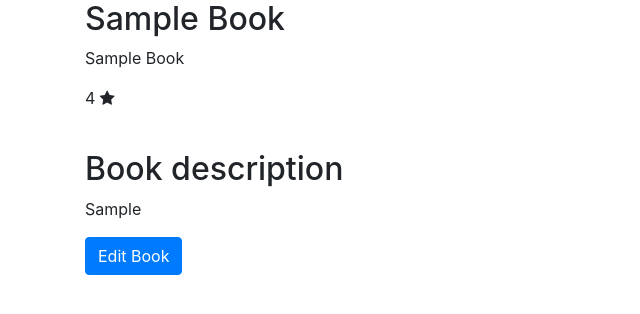
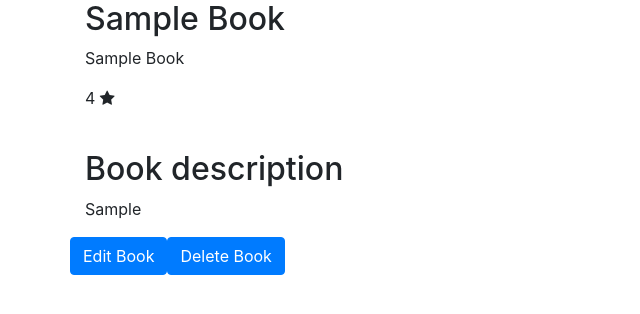
Before and after one commit to Code-Institute-Submissions/flask_book_review, a Flask app: template templates/full_book_details.html in a window 1280 px wide. Shown: the part 56-370 px from the top of the page, without its empty margins (0-640 px from the left). Run offline with Flask 2, Linux system fonts and the light colour scheme; the template is opened without the code that fills it: most values are stand-ins (such as "Sample title", 1, 10 or a date in 2020); some libraries are stand-ins or nearby versions.

Commit message:
Books with a value of delete_book 'false' will only display an edit button, but those that are 'true' will have an edit button and a delete button

```diff
--- a/templates/full_book_details.html
+++ b/templates/full_book_details.html
@@ -22,6 +22,15 @@
 </div>
 
 <div class="container">
-    <a href="{{ url_for('edit_book', book_id=book._id) }}" class="btn btn-primary">Edit Book</a>
+    <div class="row">
+        {% if book.delete_book == 'false' %}
+            <p><a href="{{ url_for('edit_book', book_id=book._id) }}" class="btn btn-primary">Edit Book</a></p>
+        {% else %}
+            <p><a href="{{ url_for('edit_book', book_id=book._id) }}" class="btn btn-primary">Edit Book</a></p>
+            <p><a href="{{ url_for('delete_book', book_id=book._id) }}" class="btn btn-primary">Delete Book</a></p>
+        {% endif %}
+    </div>
 </div>
+
+
 {% endblock %}
```
